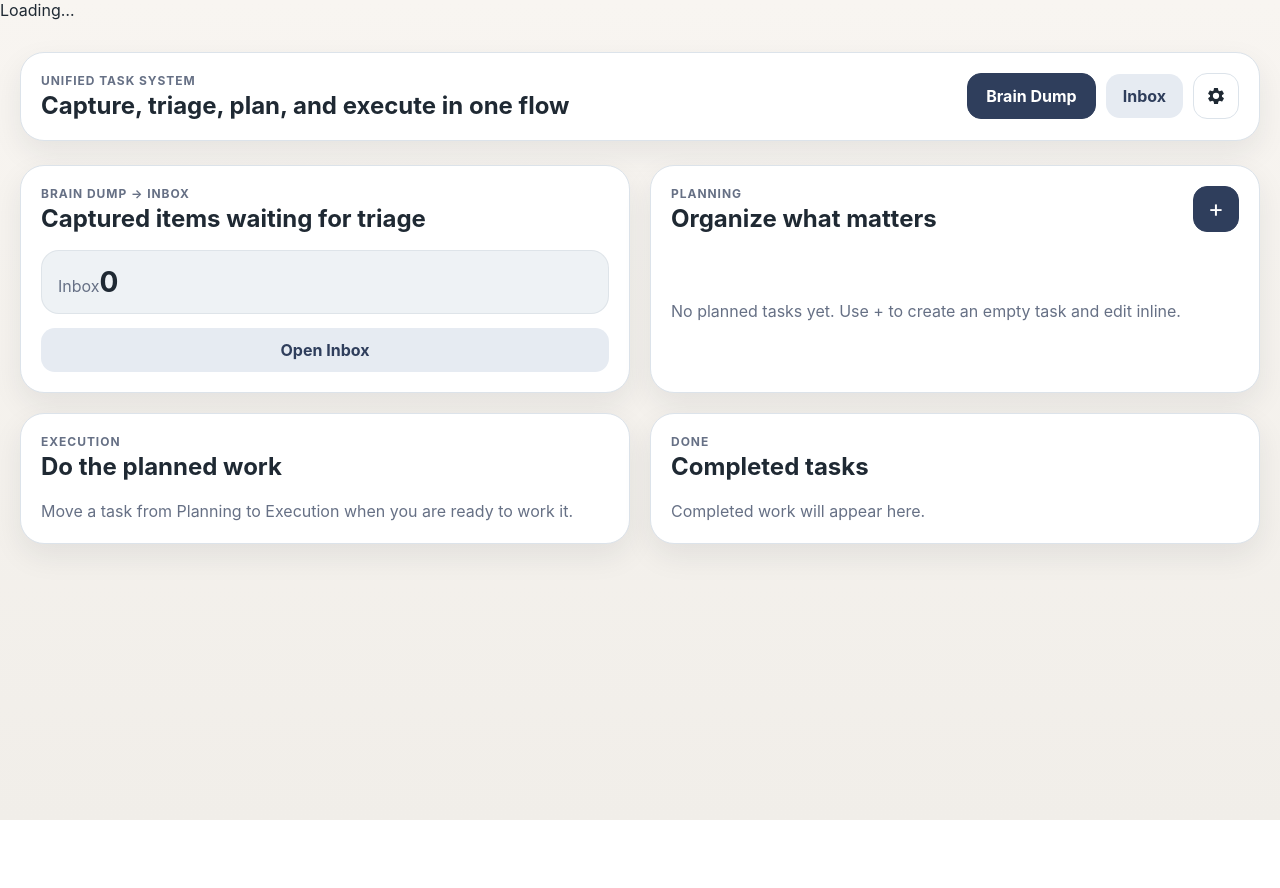
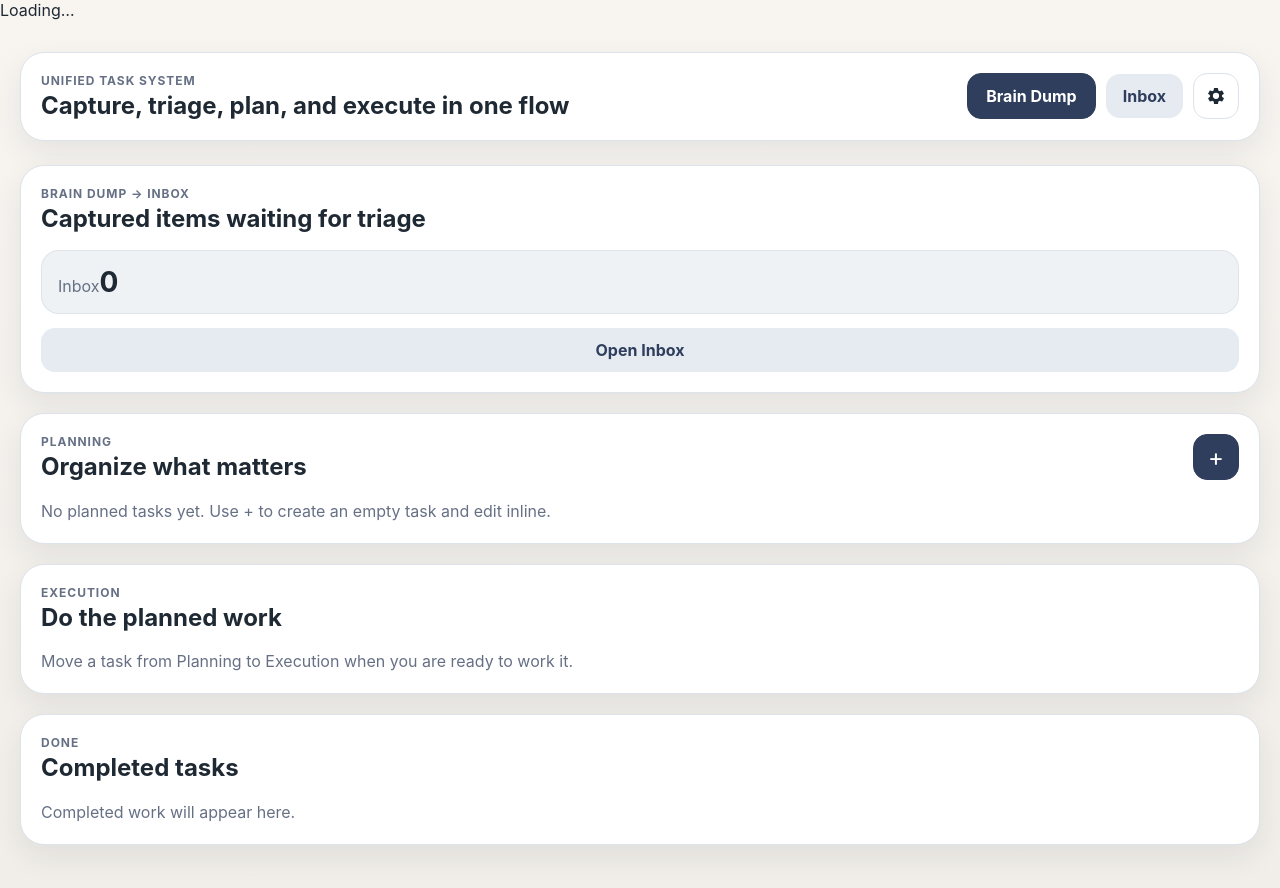
Before and after one commit to lexthe-creator/purple-waffle, a React (Vite) app: page / in a window 1280 px wide. Shown: the top 888 px of the page. Before the commit the page ends 820 px from the top, so only its background shows below. Built offline with nearby package versions, Linux system fonts and the light colour scheme.

Commit message:
Stack home screen sections vertically

```diff
--- a/src/main.jsx
+++ b/src/main.jsx
@@ -157,7 +157,7 @@ function TaskApp() {
         )}
 
         {activeView !== 'inbox' && activeView !== 'settings' && (
-          <div className="board-grid">
+          <div className="home-stack">
             <section className="task-card">
               <div className="task-card-header">
                 <div>
--- a/src/styles.css
+++ b/src/styles.css
@@ -173,10 +173,10 @@ textarea:focus-visible {
   gap: 20px;
 }
 
-.board-grid {
+.home-stack {
   display: grid;
   gap: 20px;
-  grid-template-columns: repeat(2, minmax(0, 1fr));
+  grid-template-columns: 1fr;
 }
 
 .task-card {
@@ -401,11 +401,6 @@ textarea:focus-visible {
   line-height: 1.5;
 }
 
-@media (max-width: 960px) {
-  .board-grid {
-    grid-template-columns: 1fr;
-  }
-}
 
 @media (max-width: 720px) {
   .app-shell {
```
